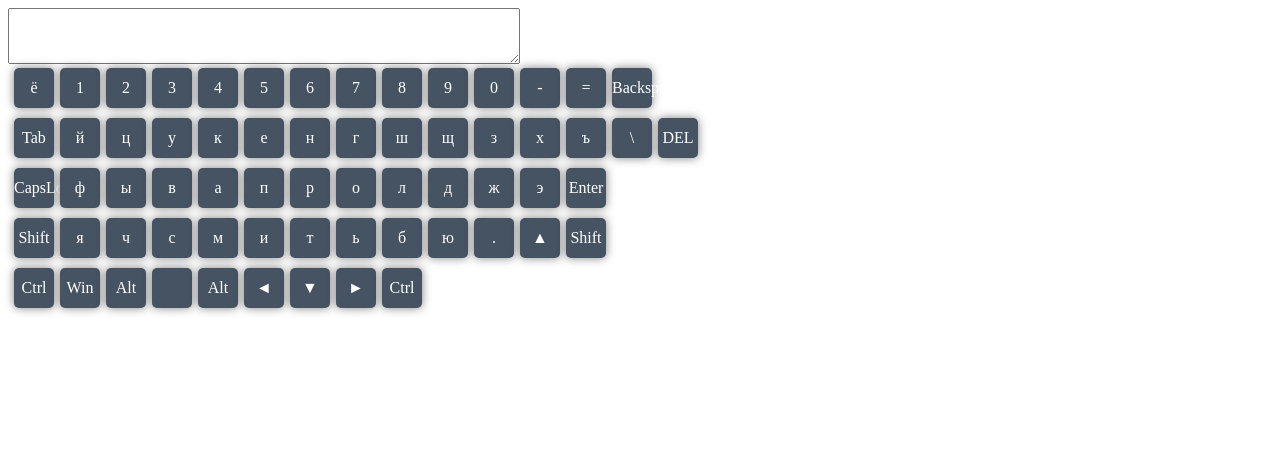
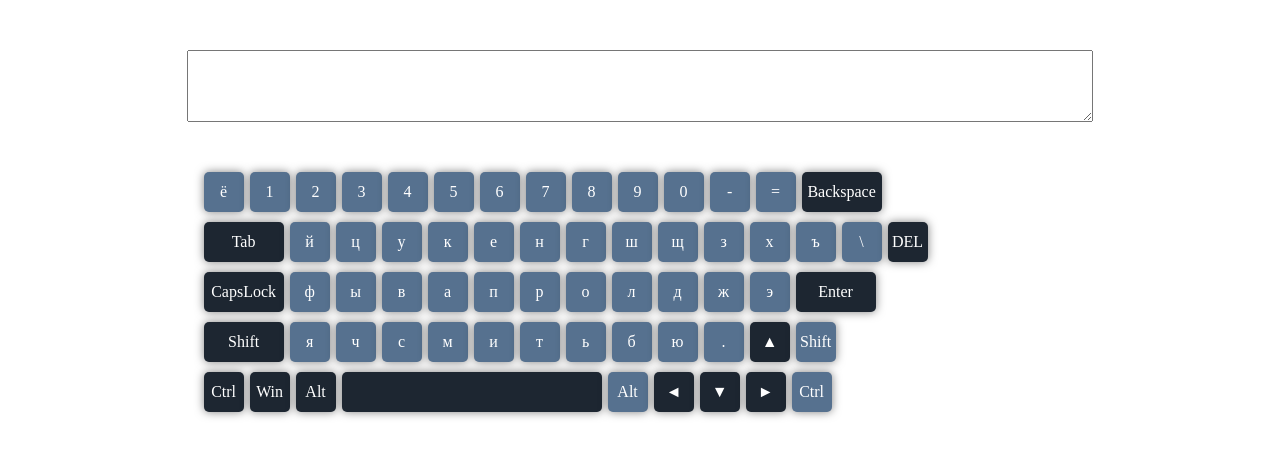
Before and after one commit to needle06/codejam-virtual-keyboard, a website built with webpack: page index.html in a window 1280 px wide. Built offline with nearby package versions, Linux system fonts and the light colour scheme.

Commit message:
feat: implement local storage and add classes to controls

```diff
--- a/css/styles.css
+++ b/css/styles.css
@@ -1,6 +1,15 @@
 textarea {
-  width: 40%;
+  width: 70%;
   height: 50px;
+  display: block;
+  margin: 50px auto;
+  padding: 10px;
+  font-size: 18px;
+}
+
+.keyboard-container {
+  width: 70%;
+  margin: 0 auto;
 }
 .row {
   display: flex;
@@ -9,7 +18,6 @@ textarea {
 }
 
 .key {
-
     width: 40px;
     height: 40px;
     float: left;
@@ -19,13 +27,33 @@ textarea {
     text-align: center;
     line-height: 40px;
     border-radius: 5px;
-    background:#465363;
+    background:#56718f;
     box-shadow: 0 0 10px rgba(0,0,0,0.5);
     transition: border-radius 0.3s, background-color 0.3s;
 
 }
 
-.keydown, .active {
+.keydown {
   border-radius: 15px;
-  background:  #4b493b;
+  background:  #c7902a;
 }
+
+.space  {
+  width: 260px;
+  background: #1d2631;
+}
+
+.del, .arrow-up, .arrow-down,
+.arrow-left, .arrow-right, .win, .ctrl, .alt {
+  background: #1d2631;
+}
+
+
+.caps, .shift, .backspace, .enter, .tab {
+  width: 80px;
+  background: #1d2631;
+}
+.active {
+  border-radius: 15px;
+  background:  #c7902a;
+}
--- a/js/Keyboard.js
+++ b/js/Keyboard.js
@@ -1,4 +1,5 @@
 import Key from "./Key";
+import { get } from "http";
 
 export default class Keyboard {
   constructor (parent) {
@@ -27,12 +28,13 @@ export default class Keyboard {
     ];
 
     this.enUp = [
-      ['`', '1', '2','3','4','5','6','7','8','9','0','-','=', 'Backspace'],
+      ['`', '!', '@','#','$','%','^','&','*','(',')','_','+', 'Backspace'],
       ['Tab','Q', 'W', 'E', 'R', 'T', 'Y','U', 'I', 'O', 'P', '[',']','\\', 'DEL'],
-      ['CapsLock','A','','S','D','F','G','H','J','K','L',';','\'','Enter'],
+      ['CapsLock','A','S','D','F','G','H','J','K','L',';','\'','Enter'],
       ['Shift','Z','X','C','V','B','N','M',',','.','/','▲','Shift',],
       ['Ctrl','Win','Alt','','Alt','◄','▼','►','Ctrl']
     ];
+
     this.keyCodes = [
       [192,49,50,51,52,53,54,55,56,57,48,189,187,8],
       [9,81,87,69,82,84,89,85,73,79,80,219,221,220,46],
@@ -40,7 +42,9 @@ export default class Keyboard {
       [16,90,88,67,86,66,78,77,188,190,191,38,16],
       [17,91,18,32,18,37,40,39,17]
     ]
+
     this.parent = parent;
+
     this.state = {
       language: "ru",
       capsLock: false,
@@ -51,9 +55,12 @@ export default class Keyboard {
 
     this.keys = [];
     this.container = document.createElement('div');
+    this.container.classList.add('keyboard-container');
     this.parent.append(this.container);
 
-    this.fillRows()
+    this.fillRows();
+    this.setControlsClasses();
+    this.loadState();
 
     document.addEventListener('keydown', (e) => {
       console.log(e.code, " ", e.keyCode)
@@ -143,7 +150,62 @@ export default class Keyboard {
     } else {
       this.state.language = 'ru'
     }
+    this.saveState();
+    this.render();
+  }
+  setControlsClasses() {
+    let space = document.getElementById('32');
+    space.classList.add('space');
 
+    let alt = document.getElementById('18');
+    alt.classList.add('alt');
+
+    let ctrl = document.getElementById('17');
+    ctrl.classList.add('ctrl');
+
+    let shift = document.getElementById('16');
+    shift.classList.add('shift');
+
+    let backspace = document.getElementById('8');
+    backspace.classList.add('backspace');
+
+    let caps = document.getElementById('20');
+    caps.classList.add('caps');
+
+    let enter = document.getElementById('13');
+    enter.classList.add('enter');
+
+    let tab = document.getElementById('9');
+    tab.classList.add('tab');
+
+    let win = document.getElementById('91');
+    win.classList.add('win');
+
+    let arrowUp = document.getElementById('38');
+    arrowUp.classList.add('arrow-up');
+
+    let arrowDown = document.getElementById('40');
+    arrowDown.classList.add('arrow-down');
+
+    let arrowLeft = document.getElementById('37');
+    arrowLeft.classList.add('arrow-left');
+
+    let arrowRight = document.getElementById('39');
+    arrowRight.classList.add('arrow-right');
+
+    let del = document.getElementById('46');
+    del.classList.add('del');
+  }
+
+  saveState(){
+    localStorage.setItem('lang', this.state.language);
+  }
+
+  loadState() {
+    let lang = localStorage.getItem('lang');
+    if(lang !== null) {
+      this.state.language = lang;
+    }
     this.render();
   }
 
```
